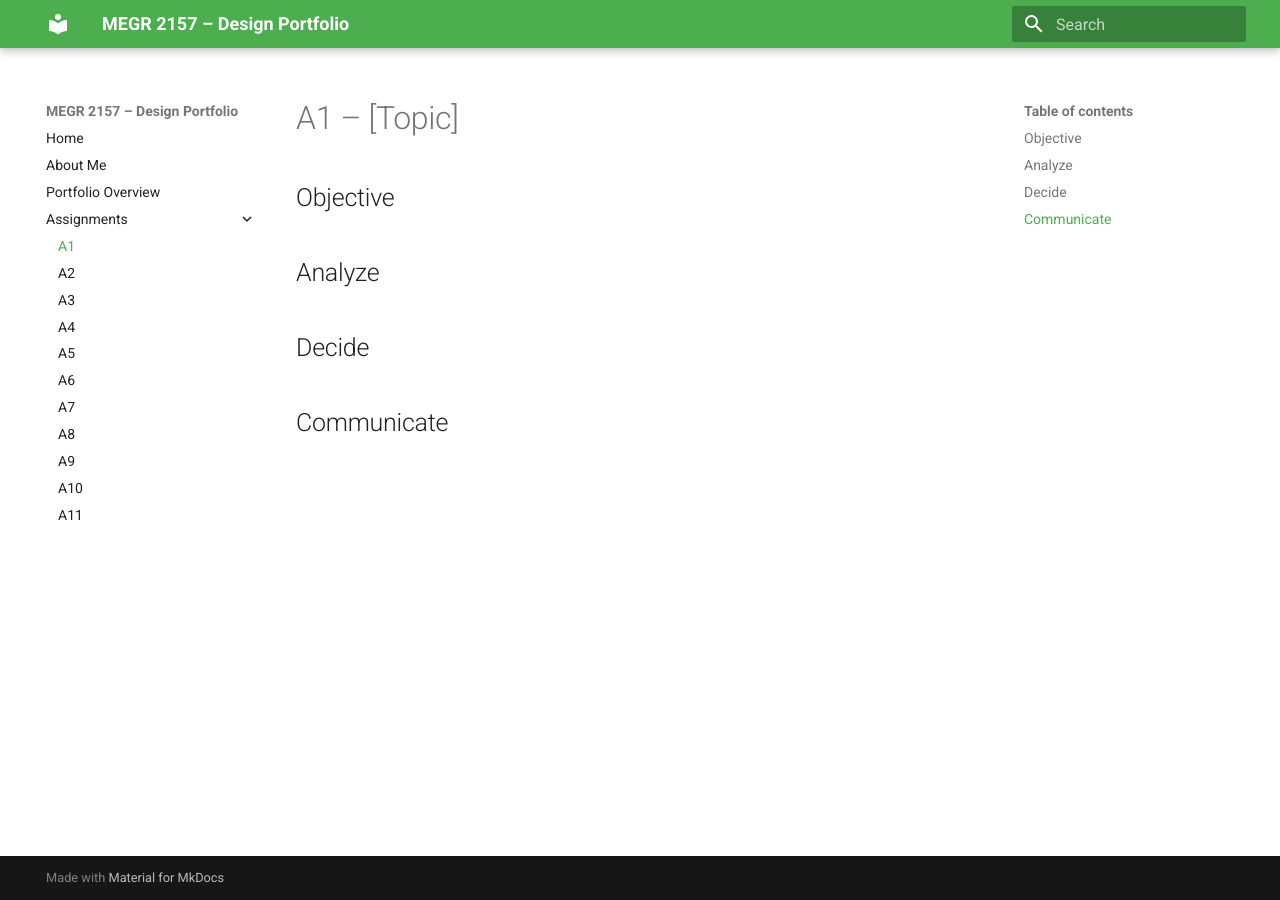
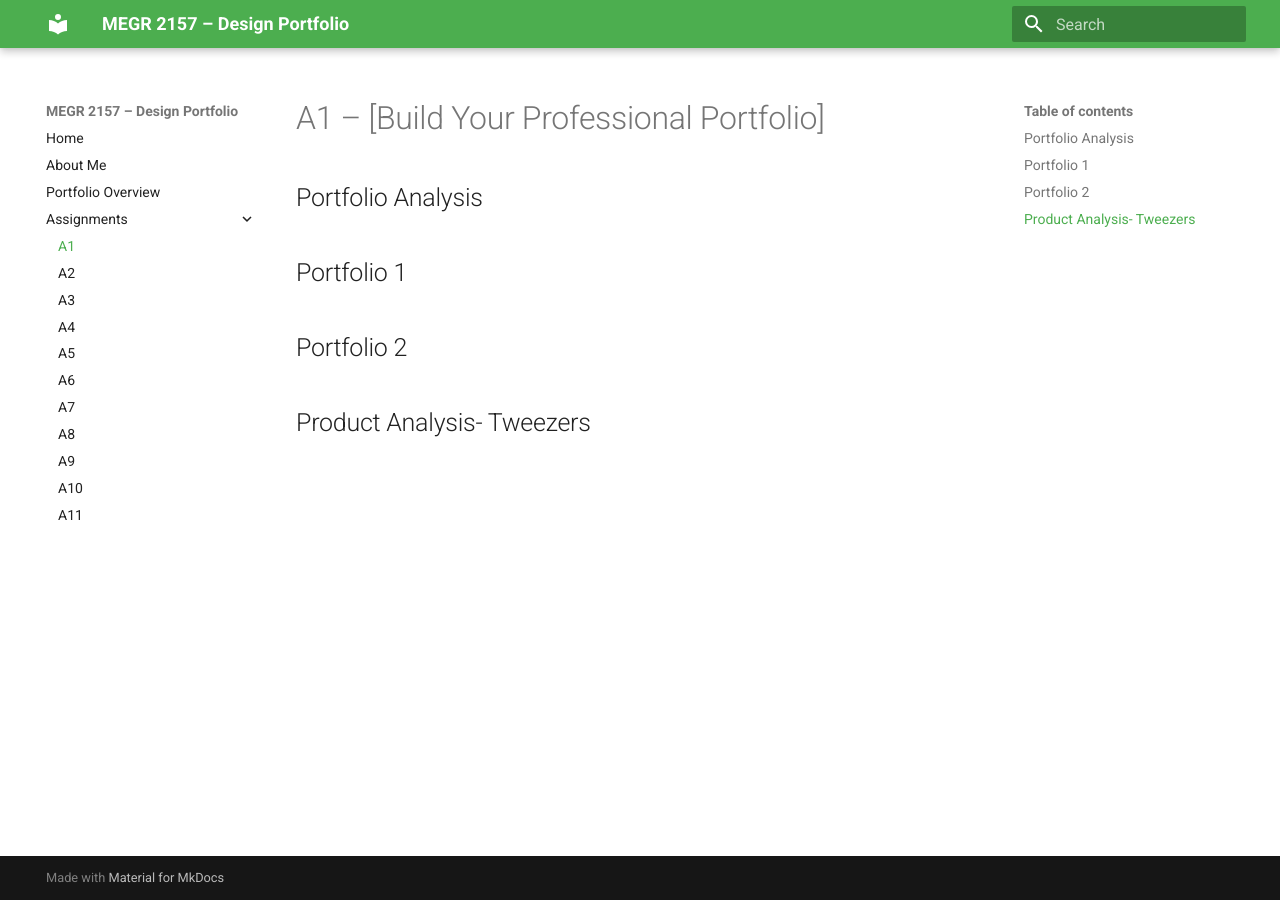
Before and after one commit to brandonhudson11/megr2157-portfolio, an MkDocs documentation site: the page built from docs/assignments/A01/index.md, in a window 1280 px wide. Built offline with MkDocs 1.6.1 and Material for MkDocs 9.7.7, drawn with Linux system fonts in a browser that asks for light colours.

Commit message:
Update assignment index with specific portfolio titles

```diff
--- a/docs/assignments/A01/index.md
+++ b/docs/assignments/A01/index.md
@@ -1,12 +1,12 @@
-# A1 – [Topic]
+# A1 – [Build Your Professional Portfolio]
 
-## Objective
+## Portfolio Analysis
 
 
-## Analyze
+## Portfolio 1
 
 
-## Decide
+## Portfolio 2
 
 
-## Communicate
+## Product Analysis- Tweezers
```
